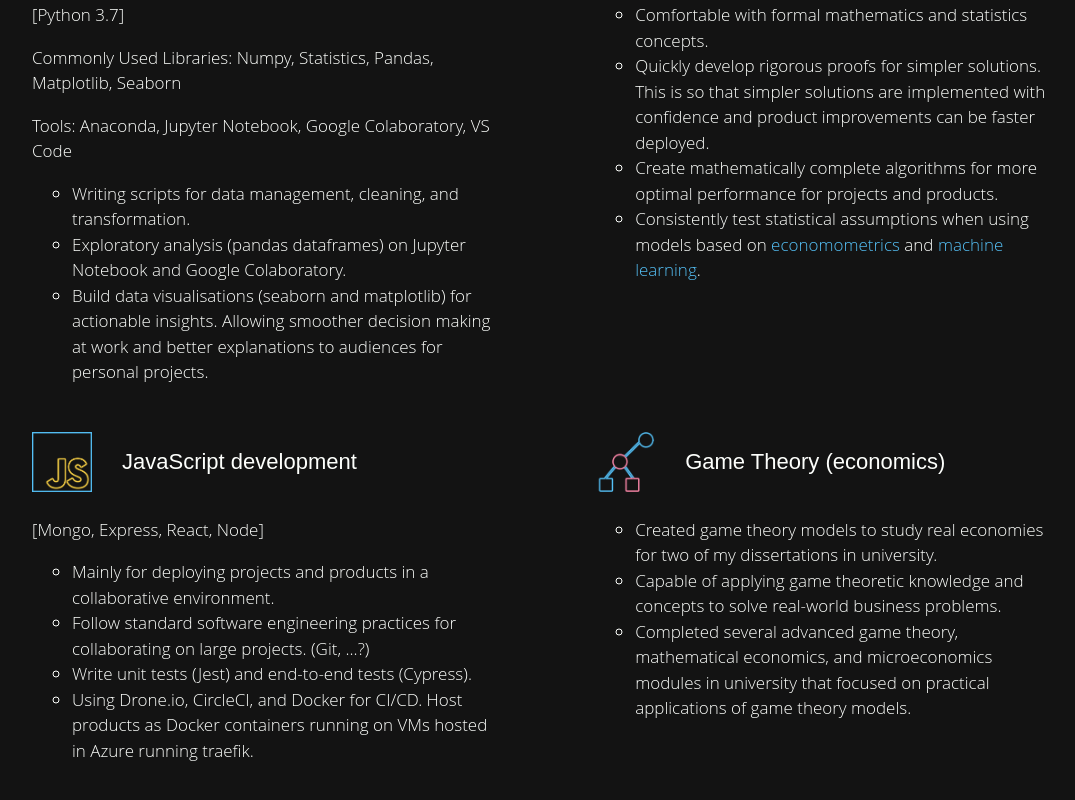
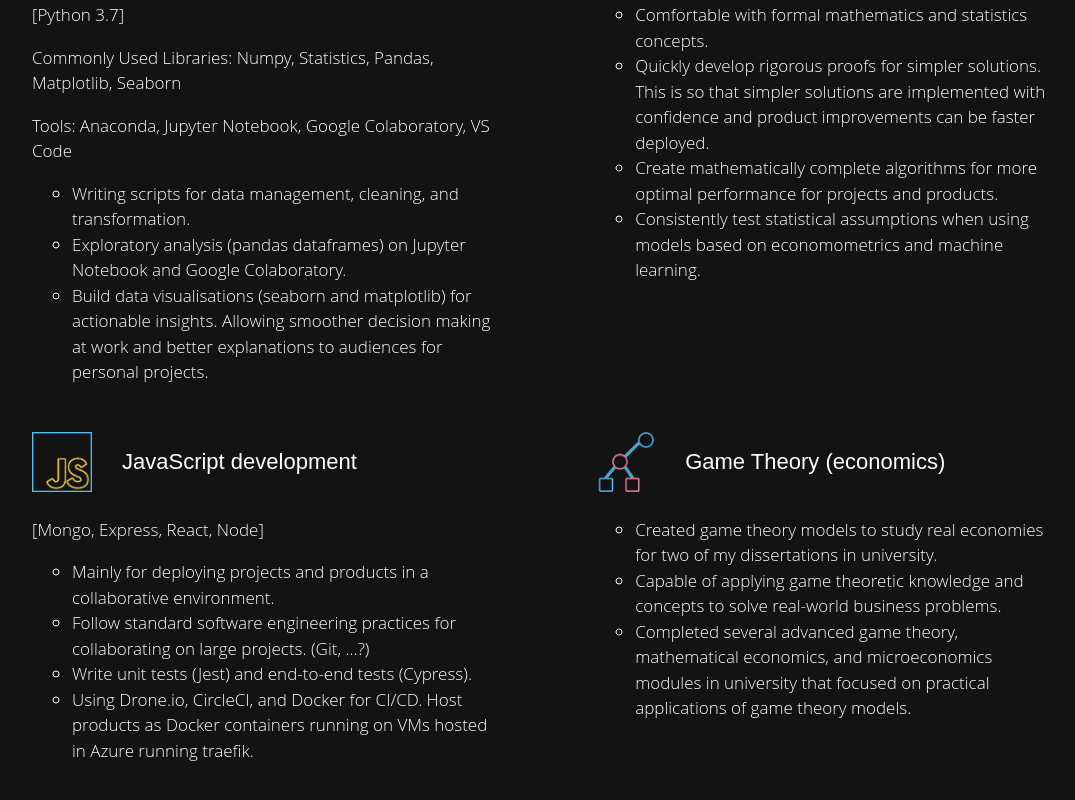
Before and after one commit to pamelachia/portfolio, a React (Create React App) app: page / in a window 1280 px wide. Shown: the part 1946-2746 px from the top of the page, without its empty margins (96-1171 px from the left). Built offline with nearby package versions, Linux system fonts and the light colour scheme; what webfontloader would draw is missing.

Commit message:
Remove Accent in skills

```diff
--- a/src/components/Sections/Skills.jsx
+++ b/src/components/Sections/Skills.jsx
@@ -144,9 +144,8 @@
                                 </li>
                                 <li>
                                     Consistently test statistical assumptions
-                                    when using models based on{" "}
-                                    <Accent>economometrics</Accent> and{" "}
-                                    <Accent>machine learning</Accent>.
+                                    when using models based on economometrics
+                                    and machine learning.
                                 </li>
                             </ul>
                         </Skill>
```
